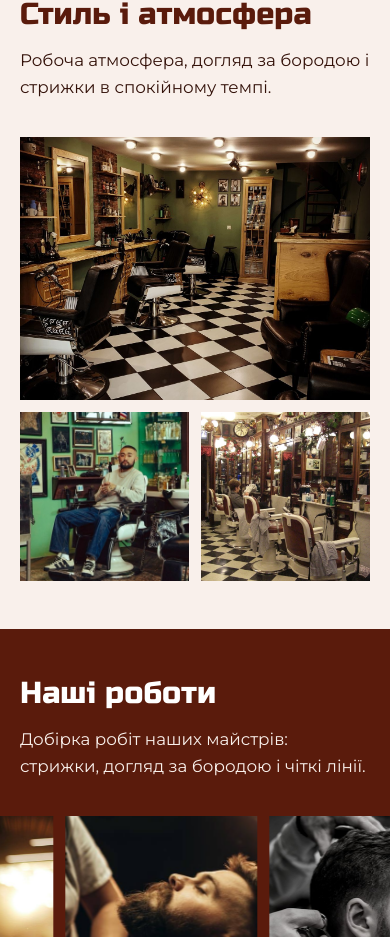
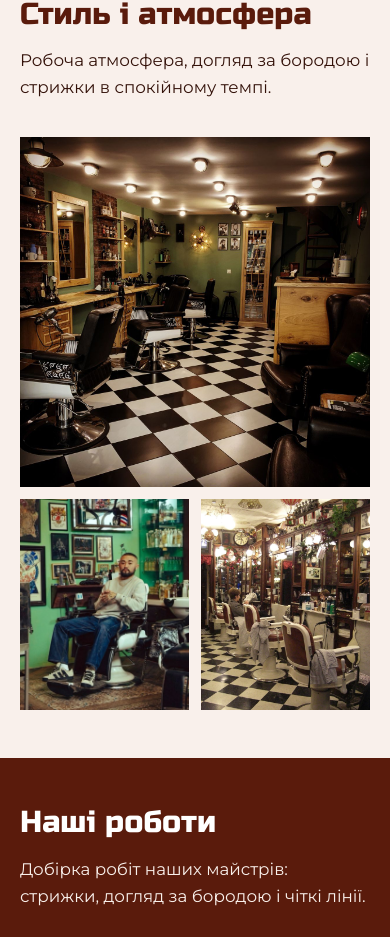
Before and after one commit to BOgdanRoz/BarberShop-Frontend, a React (Vite) app: page / in a window 390 px wide. Shown: the part 5567-6504 px from the top of the page. Built offline with nearby package versions, Linux system fonts and the light colour scheme; a web font is replaced by a local one.

Commit message:
style: enlarge atmosphere gallery by about 30 percent
Desktop rows grow to 18.5rem; mobile uses a square tall frame and portrait side frames.

```diff
--- a/src/sections/Gallery/Gallery.module.css
+++ b/src/sections/Gallery/Gallery.module.css
@@ -25,12 +25,12 @@
 
 .tall {
   grid-column: 1 / -1;
-  aspect-ratio: 4 / 3;
+  aspect-ratio: 1 / 1;
 }
 
 .wide,
 .square {
-  aspect-ratio: 1 / 1;
+  aspect-ratio: 4 / 5;
 }
 
 .image {
@@ -42,7 +42,7 @@
 @media (min-width: 760px) {
   .grid {
     grid-template-columns: minmax(0, 1.25fr) minmax(0, 1fr);
-    grid-template-rows: repeat(2, clamp(9rem, 16vw, 14rem));
+    grid-template-rows: repeat(2, clamp(12rem, 21vw, 18.5rem));
     gap: 1rem;
   }
 
```
